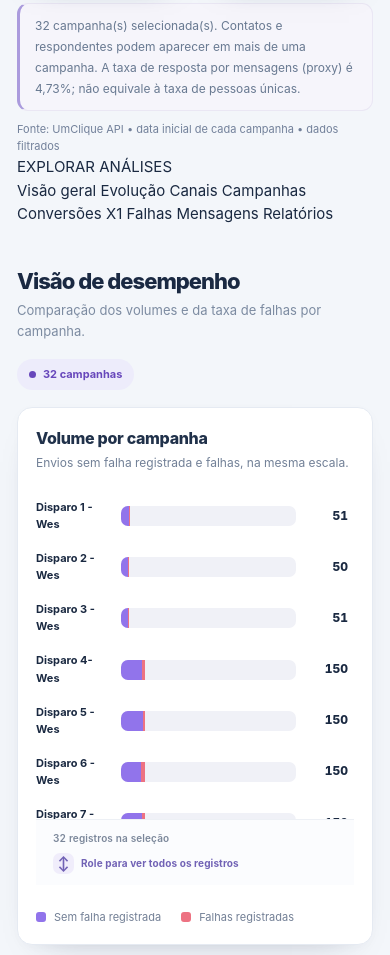
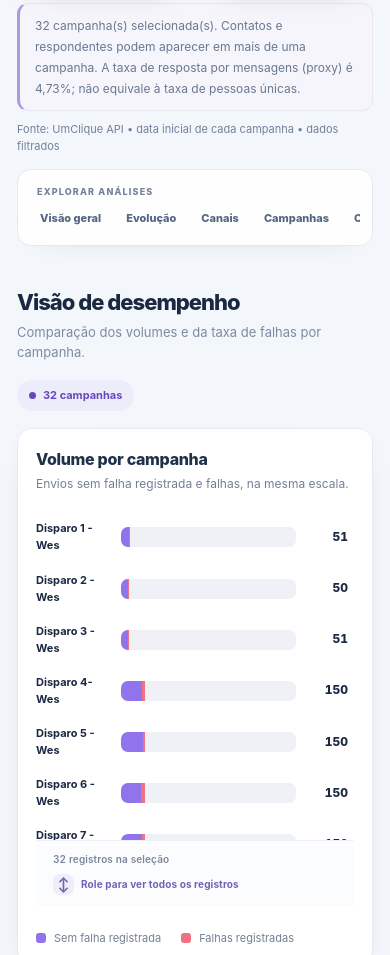
Before and after one commit to yWez/DisparoWpp, a plain HTML site: page index.html in a window 390 px wide. Shown: the part 1902-2857 px from the top of the page. Drawn offline with Linux system fonts and the light colour scheme.

Commit message:
UX premium: navegação rápida por seções e cartões mobile preservados

```diff
--- a/assets/premium-ui.css
+++ b/assets/premium-ui.css
@@ -284,3 +284,62 @@ button:focus-visible,a:focus-visible,select:focus-visible,input:focus-visible{
   .v2-kpi,.kpi,.campaign-metric,.v2-panel,.panel,.table-card{box-shadow:none}
   .hero{background:#fff;color:#111}
 }
+
+/* Fast section navigation replaces the feeling of a continuous spreadsheet. */
+.dashboard-jump{
+  display:flex;
+  align-items:center;
+  gap:20px;
+  margin:19px 0 7px;
+  padding:11px 14px 11px 18px;
+  background:rgba(255,255,255,.92);
+  border:1px solid #e5eaf1;
+  border-radius:14px;
+  box-shadow:0 12px 30px -28px rgba(24,41,76,.28);
+  min-width:0;
+}
+.dashboard-jump-label{
+  flex:0 0 auto;
+  color:#74819a;
+  font-size:9px;
+  letter-spacing:.13em;
+  font-weight:850;
+  white-space:nowrap;
+}
+.dashboard-jump-links{
+  display:flex;
+  align-items:center;
+  gap:5px;
+  min-width:0;
+  overflow-x:auto;
+  scrollbar-width:thin;
+  scrollbar-color:#c6c6d6 transparent;
+}
+.dashboard-jump-links a{
+  flex:0 0 auto;
+  padding:8px 12px;
+  border-radius:8px;
+  color:#536781;
+  font-size:11px;
+  font-weight:760;
+  white-space:nowrap;
+  transition:background-color .15s ease,color .15s ease;
+}
+.dashboard-jump-links a:hover,
+.dashboard-jump-links a:focus-visible{
+  color:#5b46ae;
+  background:#f0edf9;
+}
+@media(max-width:700px){
+  .dashboard-jump{flex-direction:column;align-items:stretch;gap:3px;margin:14px 0 4px;padding:10px 12px}
+  .dashboard-jump-label{padding:5px 7px 0}
+  .dashboard-jump-links a{font-size:11px;padding:8px 10px}
+  /* Mobile campaign tables already become labeled cards. No sticky cells there. */
+  .campaign-columns .table-scroll table > thead > tr > th:first-child,
+  .campaign-columns .table-scroll table > tbody > tr > td:first-child{
+    position:static!important;
+    left:auto!important;
+    box-shadow:none!important;
+    background:transparent!important;
+  }
+}
```
